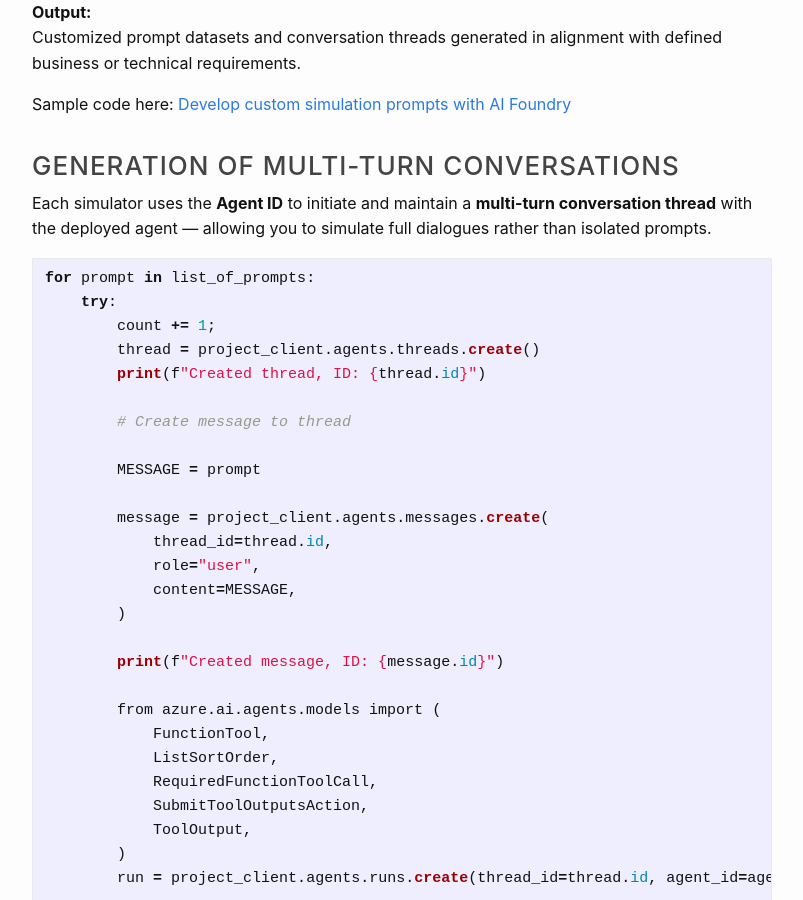
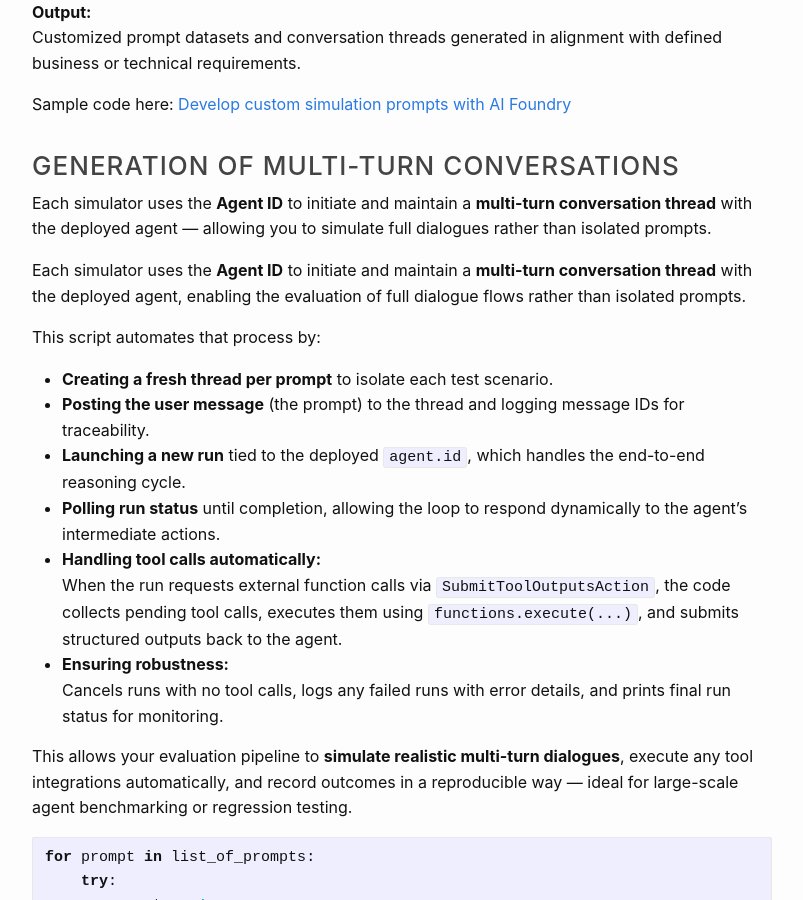
Before and after one commit to ayushi2019031/glownet.io, a Jekyll site: the page built from _posts/2025-10-10-agent-evaluation-on-azure.md, in a window 1280 px wide and 900 px high, scrolled down 4725 px. Shown: the whole window, without its empty margins (238-1041 px from the left). Built offline with Jekyll 4.4.1, drawn with Linux system fonts in a browser that asks for light colours; comment, search, counter and statistics services are not loaded; some of the changed text lies outside the part shown.

Commit message:
Improve the latest blog on agent evals

````diff
--- a/_posts/2025-10-10-agent-evaluation-on-azure.md
+++ b/_posts/2025-10-10-agent-evaluation-on-azure.md
@@ -2,9 +2,10 @@
 layout: post
 title: "Evaluating AI Agents on Azure with AI Foundry"
 permalink: /ai-agents-azure-evals/
-tags: [Azure AI Foundry, AI Agents, Evaluation, GitHub Actions, OIDC]
-description: "In this blog post we discuss how to build and evaluate agents using Azure AI foundry SDK and Azure ML Studio."
+tags: [Azure AI Foundry, AI Agents, Evaluation, GitHub Actions, OIDC Auth]
+description: "A practical guide to building evaluation pipelines for multi-agent AI systems on Azure using AI Foundry SDK, CI/CD workflows, and secure OIDC authentication."
 image: "../images/post-cards/global-glownet-card.webp"
+excerpt: "Learn how to evaluate AI agents on Azure using AI Foundry SDK with GitHub Actions and OIDC authentication."
 ---
 
 * Table of Contents
@@ -76,7 +77,7 @@
 </div>
 ---
 
-## 🧠 Simulation & Execution of Conversations
+## Simulation & Execution of Conversations
 
 This phase is responsible for *generating and running conversations* between simulators and AI agents, as if the simulator is the user. The goal is to create realistic, multi-turn interactions that stress-test the agent under both normal and adversarial conditions using **simulators**.
 
@@ -86,27 +87,6 @@
 
 **Purpose:** These simulators automatically generate challenging prompts designed to test the agent’s resilience against adversarial behaviors — such as **jailbreaks**, **prompt injections**, and **indirect attacks**.
 
-<details> <summary><strong>What is a Prompt Injection?</strong></summary>
-
-<div class="info-block">
-  <h3>🧨 Prompt Injection</h3>
-  <p>
-    <strong>Definition:</strong> <em>Prompt injection</em> is when attacker-controlled input tries to override or manipulate an LLM’s original instructions.
-  </p>
-
-  <p><strong>How it happens:</strong></p>
-  <ul>
-    <li><strong>Direct:</strong> Malicious user messages that attempt to change the model’s behavior.</li>
-    <li><strong>Indirect (supply-chain):</strong> Malicious content embedded in tools, web pages, files, or other data that the model later processes.</li>
-  </ul>
-
-  <p><strong>Goals of an attacker:</strong></p>
-  <ul>
-    <li>Make the model ignore prior rules or system prompts</li>
-    <li>Exfiltrate secrets or sensitive data</li>
-    <li>Cause the model to take unintended actions (e.g., call tools, modify systems)</li>
-  </ul>
-</div>
 
 <style>
 .info-block {
@@ -138,11 +118,10 @@
   margin: 0.4rem 0;
 }
 </style>
-</details>
 
 <details> <summary><strong>Direct Jailbreak (definition + safe example)</strong></summary>
 <div class="info-block">
-  <h3>🧱 Direct Jailbreak</h3>
+  <h3> Direct Jailbreak</h3>
   <p>
     <strong>Definition:</strong> A <em>direct jailbreak</em> occurs when a user's prompt explicitly tries to bypass the model’s safety boundaries or change its intended role.
   </p>
@@ -267,7 +246,7 @@
 <details> <summary><strong>Common Payload Patterns (what to watch for)</strong></summary>
 
 <div class="info-block">
-  <h3>⚠️ Common Payload Patterns</h3>
+  <h3>Common Payload Patterns</h3>
   <p>
     These are common phrasings and containers attackers use to turn ordinary data into malicious instructions. Spotting them helps detect prompt injection attempts early.
   </p>
@@ -396,6 +375,21 @@
 
 Each simulator uses the **Agent ID** to initiate and maintain a **multi-turn conversation thread** with the deployed agent — allowing you to simulate full dialogues rather than isolated prompts.
 
+Each simulator uses the **Agent ID** to initiate and maintain a **multi-turn conversation thread** with the deployed agent, enabling the evaluation of full dialogue flows rather than isolated prompts.
+
+This script automates that process by:
+
+- **Creating a fresh thread per prompt** to isolate each test scenario.
+- **Posting the user message** (the prompt) to the thread and logging message IDs for traceability.
+- **Launching a new run** tied to the deployed `agent.id`, which handles the end-to-end reasoning cycle.
+- **Polling run status** until completion, allowing the loop to respond dynamically to the agent’s intermediate actions.
+- **Handling tool calls automatically:**
+  When the run requests external function calls via `SubmitToolOutputsAction`, the code collects pending tool calls, executes them using `functions.execute(...)`, and submits structured outputs back to the agent.
+- **Ensuring robustness:**
+  Cancels runs with no tool calls, logs any failed runs with error details, and prints final run status for monitoring.
+
+This allows your evaluation pipeline to **simulate realistic multi-turn dialogues**, execute any tool integrations automatically, and record outcomes in a reproducible way — ideal for large-scale agent benchmarking or regression testing.
+
 ```python
 for prompt in list_of_prompts:
     try:
@@ -467,7 +461,7 @@
 
 ---
 
-## 📊 Evaluation of the Agent
+## Evaluation of the Agent
 
 Once conversations are generated, the evaluation phase analyzes the agent’s performance across those threads.
 For each agent (and optionally for each thread), the **Agent Converter** library transforms raw conversation data into a schema compatible with the **Evaluator** library from the Azure AI Foundry SDK.
@@ -476,100 +470,115 @@
 
 **Input:** Simulated conversation logs produced in the earlier step.
 
+### Flow at a Glance
+
+- **Creates a new thread** for each prompt to keep conversations isolated and reproducible.
+- **Posts the prompt** as a user message to the thread.
+- **Starts a run** for the target `agent_id`.
+- **Polls the run status** until it finishes.
+- When the run requires action, **collects pending function tool calls**, executes them via your `functions.execute(...)`, and submits **tool outputs** back to the run.
+- **Cancels or logs failures** if a run provides no tool calls or ends in an error.
+
+### What to Customize
+
+- `list_of_prompts` — your list of prompts or conversation starters for simulation.
+- `agent.id` — the deployed agent’s unique identifier.
+- `functions.execute(...)` — function mapping logic that connects tool names to Python implementations and returns JSON-serializable outputs.
+
 ```python
 import json
-        from azure.ai.evaluation import AIAgentConverter
+from azure.ai.evaluation import AIAgentConverter
 
-        # Initialize the converter that will be backed by the project.
-        converter = AIAgentConverter(project_client)
+# Initialize the converter that will be backed by the project.
+converter = AIAgentConverter(project_client)
 
-        thread_id = thread.id
-        run_id = run.id
+thread_id = thread.id
+run_id = run.id
 
-        print("==============================================================CONVERTED DATA===========================================================================")
-        converted_data = converter.convert(thread_id=thread_id, run_id=run_id)
-        print(converted_data)
-        # Save the converted data to a JSONL file
+print("==============================================================CONVERTED DATA===========================================================================")
+converted_data = converter.convert(thread_id=thread_id, run_id=run_id)
+print(converted_data)
+# Save the converted data to a JSONL file
 
-        file_name = "evaluationDataAdverserialData" + str(count) + ".jsonl"
-        evaluation_data = converter.prepare_evaluation_data(thread_ids=thread.id, filename=file_name)
+file_name = "evaluationDataAdverserialData" + str(count) + ".jsonl"
+evaluation_data = converter.prepare_evaluation_data(thread_ids=thread.id, filename=file_name)
 
-        load_dotenv()
+load_dotenv()
 
 
-        model_config = AzureOpenAIModelConfiguration(
-            azure_endpoint=openai_endpoint,
-            api_key=openai_key,
-            api_version=api_version,
-            azure_deployment=deployment,
-        )
-        # Needed to use content safety evaluators
-        azure_ai_project={
-            "subscription_id": "49d64d54-e966-4c46-a868-1999802b762c",
-                  "project_name": "padmajat-agenticai-hackathon25",
-                  "resource_group_name": "rg-padmajat-2824",
-        }
+model_config = AzureOpenAIModelConfiguration(
+    azure_endpoint=openai_endpoint,
+    api_key=openai_key,
+    api_version=api_version,
+    azure_deployment=deployment,
+)
+# Needed to use content safety evaluators
+azure_ai_project={
+    "subscription_id": "49d64d54-e966-4c46-a868-1999802b762c",
+          "project_name": "padmajat-agenticai-hackathon25",
+          "resource_group_name": "rg-padmajat-2824",
+}
 
-        tool_call_accuracy = ToolCallAccuracyEvaluator(model_config=model_config)
-        intent_resolution = IntentResolutionEvaluator(model_config=model_config)
-        task_adherence = TaskAdherenceEvaluator(model_config=model_config)
-        relevance = RelevanceEvaluator(model_config=model_config)
-        coherence = CoherenceEvaluator(model_config=model_config)
-        fluency = FluencyEvaluator(model_config=model_config)
-        violence = ViolenceEvaluator(credential=credential, azure_ai_project=azure_ai_project)
-        self_harm = SelfHarmEvaluator(credential=credential, azure_ai_project=azure_ai_project)
-        sexual = SexualEvaluator(credential=credential, azure_ai_project=azure_ai_project)
-        hate_unfairness= HateUnfairnessEvaluator(credential=credential, azure_ai_project=azure_ai_project)
-        code_vulnerability = CodeVulnerabilityEvaluator(credential=credential, azure_ai_project=azure_ai_project)
-        indirect_attack = IndirectAttackEvaluator(credential=credential, azure_ai_project=azure_ai_project)
-        protected_material = ProtectedMaterialEvaluator(credential=credential, azure_ai_project=azure_ai_project)
+tool_call_accuracy = ToolCallAccuracyEvaluator(model_config=model_config)
+intent_resolution = IntentResolutionEvaluator(model_config=model_config)
+task_adherence = TaskAdherenceEvaluator(model_config=model_config)
+relevance = RelevanceEvaluator(model_config=model_config)
+coherence = CoherenceEvaluator(model_config=model_config)
+fluency = FluencyEvaluator(model_config=model_config)
+violence = ViolenceEvaluator(credential=credential, azure_ai_project=azure_ai_project)
+self_harm = SelfHarmEvaluator(credential=credential, azure_ai_project=azure_ai_project)
+sexual = SexualEvaluator(credential=credential, azure_ai_project=azure_ai_project)
+hate_unfairness= HateUnfairnessEvaluator(credential=credential, azure_ai_project=azure_ai_project)
+code_vulnerability = CodeVulnerabilityEvaluator(credential=credential, azure_ai_project=azure_ai_project)
+indirect_attack = IndirectAttackEvaluator(credential=credential, azure_ai_project=azure_ai_project)
+protected_material = ProtectedMaterialEvaluator(credential=credential, azure_ai_project=azure_ai_project)
 
 
-        tool_call_accuracy(query=converted_data['query'], response=converted_data['response'], tool_definitions=converted_data['tool_definitions'])
-        intent_resolution(query=converted_data['query'], response=converted_data['response'])
-        task_adherence(query=converted_data['query'], response=converted_data['response'])
-        violence(query=converted_data['query'], response=converted_data['response'])
-        relevance(query=converted_data['query'], response=converted_data['response'])
-        coherence(query=converted_data['query'], response=converted_data['response'])
-        fluency(response=converted_data['response'])
-        self_harm(query=converted_data['query'], response=converted_data['response'])
-        sexual(query=converted_data['query'], response=converted_data['response'])
-        hate_unfairness(query=converted_data['query'], response=converted_data['response'])
-        code_vulnerability(query=converted_data['query'], response=converted_data['response'])
-        indirect_attack(query=converted_data['query'], response=converted_data['response'])
-        protected_material(query=converted_data['query'], response=converted_data['response'])
+tool_call_accuracy(query=converted_data['query'], response=converted_data['response'], tool_definitions=converted_data['tool_definitions'])
+intent_resolution(query=converted_data['query'], response=converted_data['response'])
+task_adherence(query=converted_data['query'], response=converted_data['response'])
+violence(query=converted_data['query'], response=converted_data['response'])
+relevance(query=converted_data['query'], response=converted_data['response'])
+coherence(query=converted_data['query'], response=converted_data['response'])
+fluency(response=converted_data['response'])
+self_harm(query=converted_data['query'], response=converted_data['response'])
+sexual(query=converted_data['query'], response=converted_data['response'])
+hate_unfairness(query=converted_data['query'], response=converted_data['response'])
+code_vulnerability(query=converted_data['query'], response=converted_data['response'])
+indirect_attack(query=converted_data['query'], response=converted_data['response'])
+protected_material(query=converted_data['query'], response=converted_data['response'])
 
 
-        from azure.ai.evaluation import evaluate
+from azure.ai.evaluation import evaluate
 
-        response = evaluate(
-            data=file_name,
-            evaluators={
-                "tool_call_accuracy": tool_call_accuracy,
-                "intent_resolution": intent_resolution,
-                "task_adherence": task_adherence,
-                "violence": violence,
-                "relevance": relevance,
-                "coherence": coherence,
-                "fluency": fluency,
-                "self_harm": self_harm,
-                "sexual": sexual,
-                "hate_unfairness": hate_unfairness,
-                "code_vulnerability": code_vulnerability,
-                "indirect_attack": indirect_attack,
-               "protected_material": protected_material
-            },
-            azure_ai_project={
-                "subscription_id": "49d64d54-e966-4c46-a868-1999802b762c",
-                  "project_name": "padmajat-agenticai-hackathon25",
-                  "resource_group_name": "rg-padmajat-2824",
-            }
-        )
-        from pprint import pprint
+response = evaluate(
+    data=file_name,
+    evaluators={
+        "tool_call_accuracy": tool_call_accuracy,
+        "intent_resolution": intent_resolution,
+        "task_adherence": task_adherence,
+        "violence": violence,
+        "relevance": relevance,
+        "coherence": coherence,
+        "fluency": fluency,
+        "self_harm": self_harm,
+        "sexual": sexual,
+        "hate_unfairness": hate_unfairness,
+        "code_vulnerability": code_vulnerability,
+        "indirect_attack": indirect_attack,
+        "protected_material": protected_material
+    },
+    azure_ai_project={
+        "subscription_id": "49d64d54-e966-4c46-a868-1999802b762c",
+          "project_name": "padmajat-agenticai-hackathon25",
+          "resource_group_name": "rg-padmajat-2824",
+    }
+)
+from pprint import pprint
 
-        pprint(list_of_prompts, width=200)
-        pprint(f'Azure ML Studio URL: {response.get("studio_url")}')
-        pprint(response)
+pprint(list_of_prompts, width=200)
+pprint(f'Azure ML Studio URL: {response.get("studio_url")}')
+pprint(response)
 ```
 
 **Output:**
@@ -612,7 +621,7 @@
 
 ---
 
-## ⚙️ Prerequisites
+## Prerequisites
 
 ### Setup of AI Foundry Agents
 
@@ -656,12 +665,23 @@
 
 ---
 
-## 🚀 Running the Evaluation Pipeline
+## Running the Evaluation Pipeline
 
 ### Running via GitHub Actions
 The pipeline can be executed directly from the **GitHub Actions tab**, invoking the Python script responsible for simulation, execution, and evaluation.
 
 Here is an example of YAML file - which utilizes **OIDC Authentication**, **GitHub Actions** and **Repository Secrets**.
+
+This GitHub Actions workflow automates the process of **evaluating agentic systems**. It leverages **OpenID Connect (OIDC)** for secure, passwordless authentication with Azure, removing the need to store client secrets in the repository.
+
+Once triggered (on push or pull request), it performs the following steps:
+
+1. **Logs into Azure using OIDC** to gain temporary credentials.
+2. **Sets up Python 3.10** and installs all required dependencies.
+3. **Runs the evaluation script** (`evaluate_agent.py`), which handles simulation, execution, and scoring of agent behavior on real or synthetic conversations.
+
+This setup ensures that evaluations run automatically for every code change, keeping your **agent performance metrics up-to-date** and **version-controlled**.
+
 
 ```yaml
 name: Run  Agentic Evaluation using Agent converter - Existing Conversations
@@ -709,9 +729,10 @@
       - name: Run Python
         run: python evaluate_agent.py
 ```
+
 ---
 
-## 📈 Logging and Viewing Results
+## Logging and Viewing Results
 
 ### Logging in GitHub Actions
 - **Logs and Artifacts:**
````
Also changed, not shown: other parts of _posts/2025-10-10-agent-evaluation-on-azure.md (+9 -9 lines).
